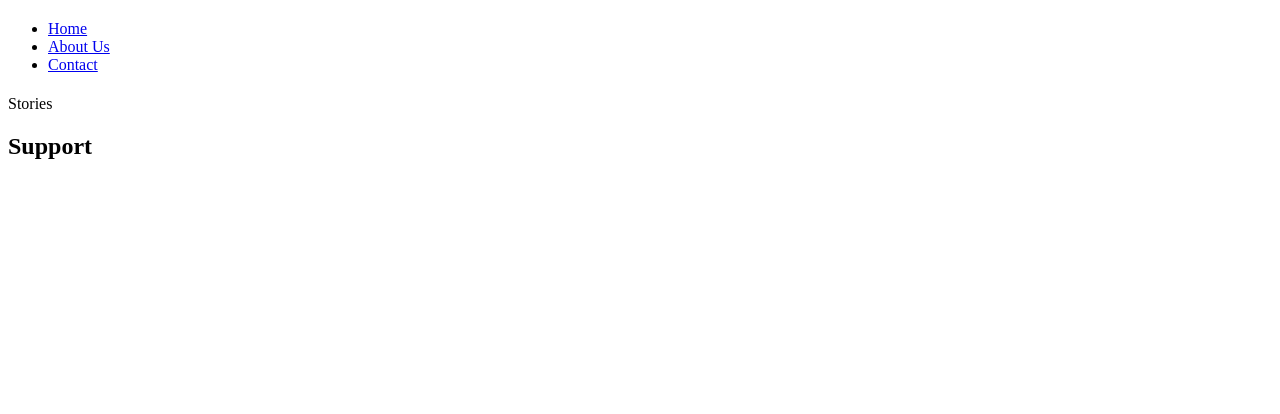
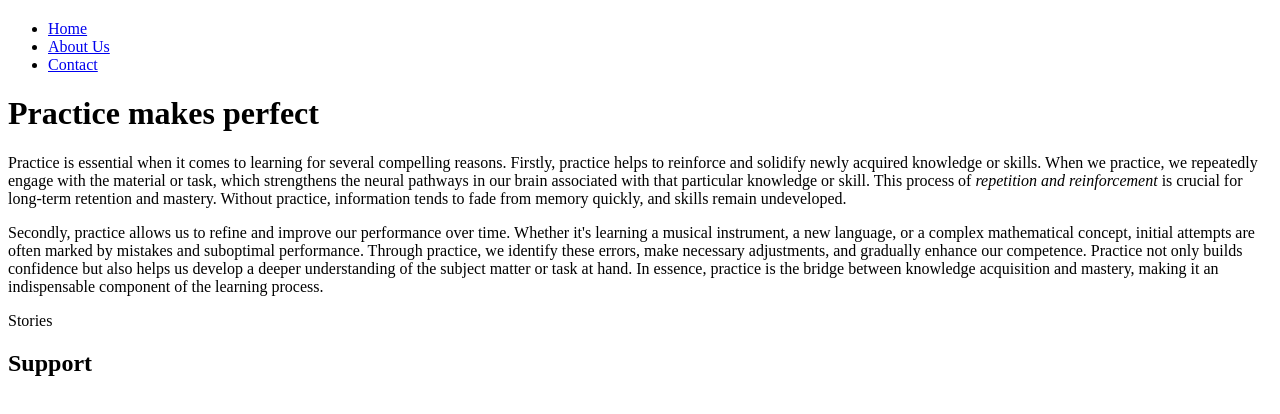
Before and after one commit to meleknurs/poco-meleknur, a plain HTML site: page poco-exercises/website/index.html in a window 1280 px wide. Drawn offline with Linux system fonts and the light colour scheme.

Commit message:
add header and two paragrafs for the first section

```diff
--- a/poco-exercises/website/index.html
+++ b/poco-exercises/website/index.html
@@ -11,16 +11,22 @@
             <li><a href="/">Home</a></li>
             <li><a href="/">About Us</a></li>
             <li><a href="/">Contact</a></li>
-
         </ul>
     </nav>
 
 
 <main>
   <header>
-    <h1></h1>
+    <h1>Practice makes perfect</h1>
 </header>
-  <section></section>
+  <section><p>
+
+Practice is essential when it comes to learning for several compelling reasons. Firstly, practice helps to reinforce and solidify newly acquired knowledge or skills. When we practice, we repeatedly engage with the material or task, which strengthens the neural pathways in our brain associated with that particular knowledge or skill. This process of <em>repetition and reinforcement</em> is crucial for long-term retention and mastery. Without practice, information tends to fade from memory quickly, and skills remain undeveloped.
+  </p>
+<p>
+    Secondly, practice allows us to refine and improve our performance over time. Whether it's learning a musical instrument, a new language, or a complex mathematical concept, initial attempts are often marked by mistakes and suboptimal performance. Through practice, we identify these errors, make necessary adjustments, and gradually enhance our competence. Practice not only <stong>builds confidence</stong> but also helps us develop a deeper understanding of the subject matter or task at hand. In essence, practice is the bridge between knowledge acquisition and mastery, making it an indispensable component of the learning process.
+</p>
+</section>
   <section></section>
   <section>Stories</section>
 </main>
```
